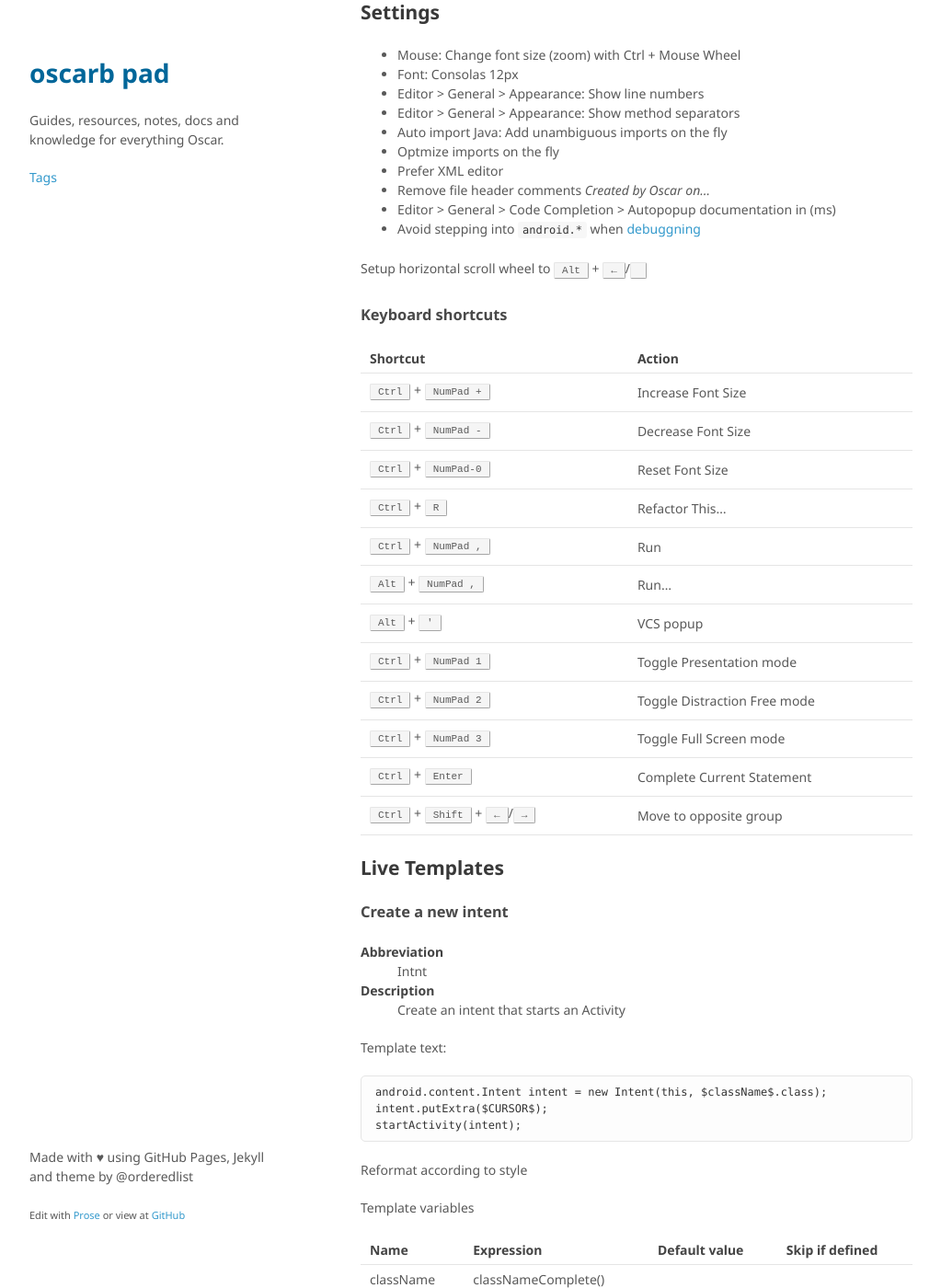
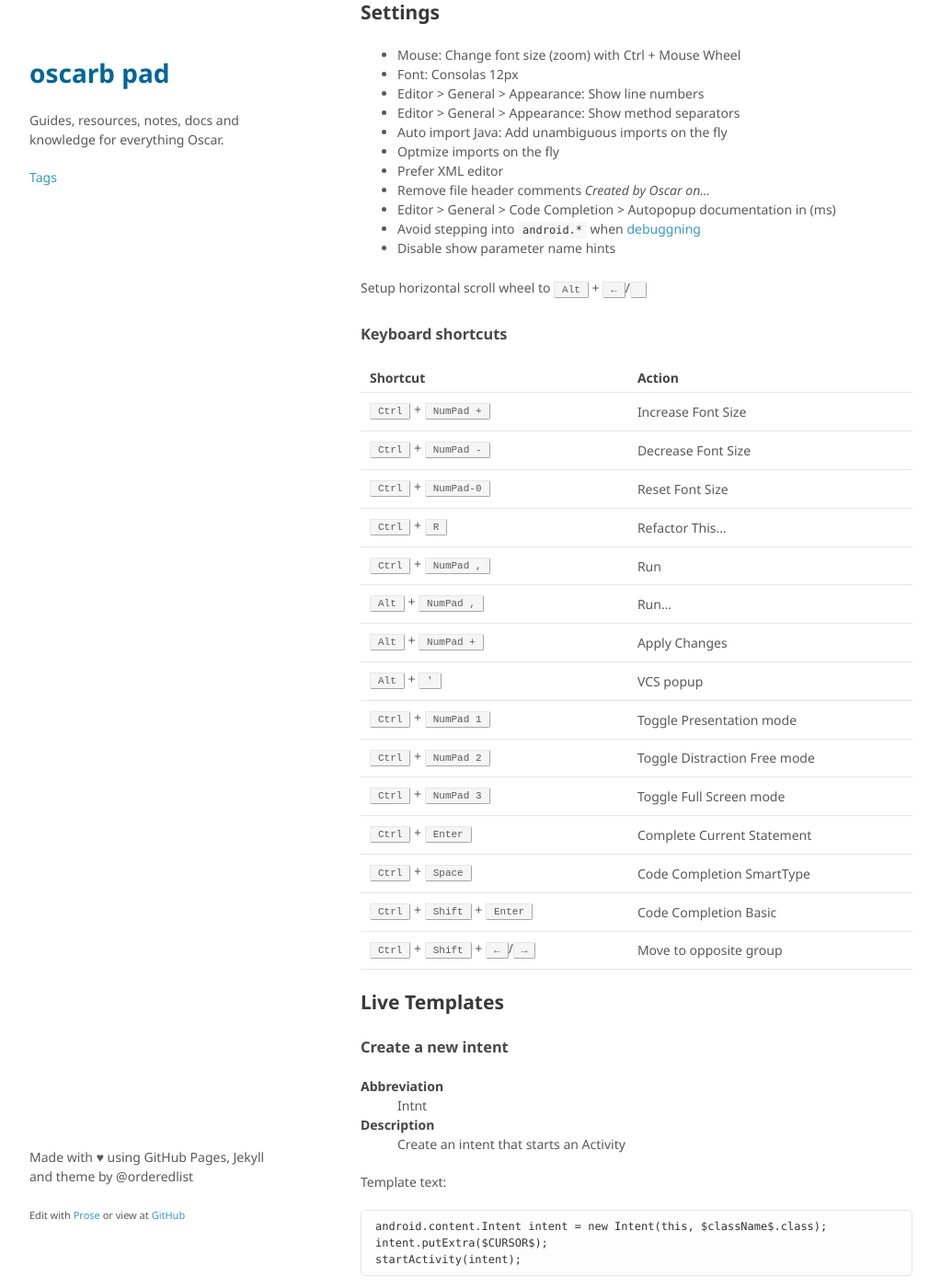
Before and after one commit to oscarb/pad, a Jekyll site: the page built from _docs/android-studio.md, in a window 1280 px wide and 1400 px high, scrolled down 1130 px. Shown: the whole window at 92% size, without its empty margins (128-1151 px from the left). Built offline with Jekyll 4.4.1, drawn with Linux system fonts in a browser that asks for light colours; some web fonts are replaced.

Commit message:
Update android-studio.md

```diff
--- a/_docs/android-studio.md
+++ b/_docs/android-studio.md
@@ -66,6 +66,7 @@ Background setting > Log Setting
 * Remove file header comments _Created by Oscar on..._
 * Editor > General > Code Completion > Autopopup documentation in (ms)
 * Avoid stepping into `android.*` when [debuggning](http://stackoverflow.com/questions/19486163/android-studio-how-to-debug-through-my-code-only)
+* Disable show parameter name hints
 
 Setup horizontal scroll wheel to <kbd>Alt</kbd> + <kbd>←</kbd>/<kbd></kbd>
 
@@ -79,11 +80,14 @@ Shortcut | Action
 <kbd>Ctrl</kbd> + <kbd>R</kbd> | Refactor This...
 <kbd>Ctrl</kbd> + <kbd>NumPad ,</kbd> | Run
 <kbd>Alt</kbd> + <kbd>NumPad ,</kbd> | Run...
+<kbd>Alt</kbd> + <kbd>NumPad +</kbd> | Apply Changes
 <kbd>Alt</kbd> + <kbd>'</kbd> | VCS popup
 <kbd>Ctrl</kbd> + <kbd>NumPad 1</kbd> | Toggle Presentation mode
 <kbd>Ctrl</kbd> + <kbd>NumPad 2</kbd> | Toggle Distraction Free mode
 <kbd>Ctrl</kbd> + <kbd>NumPad 3</kbd> | Toggle Full Screen mode
 <kbd>Ctrl</kbd> + <kbd>Enter</kbd> | Complete Current Statement
+<kbd>Ctrl</kbd> + <kbd>Space</kbd> | Code Completion SmartType
+<kbd>Ctrl</kbd> + <kbd>Shift</kbd> + <kbd>Enter</kbd> | Code Completion Basic
 <kbd>Ctrl</kbd> + <kbd>Shift</kbd> + <kbd>←</kbd>/<kbd>→</kbd> | Move to opposite group
 
 
```
